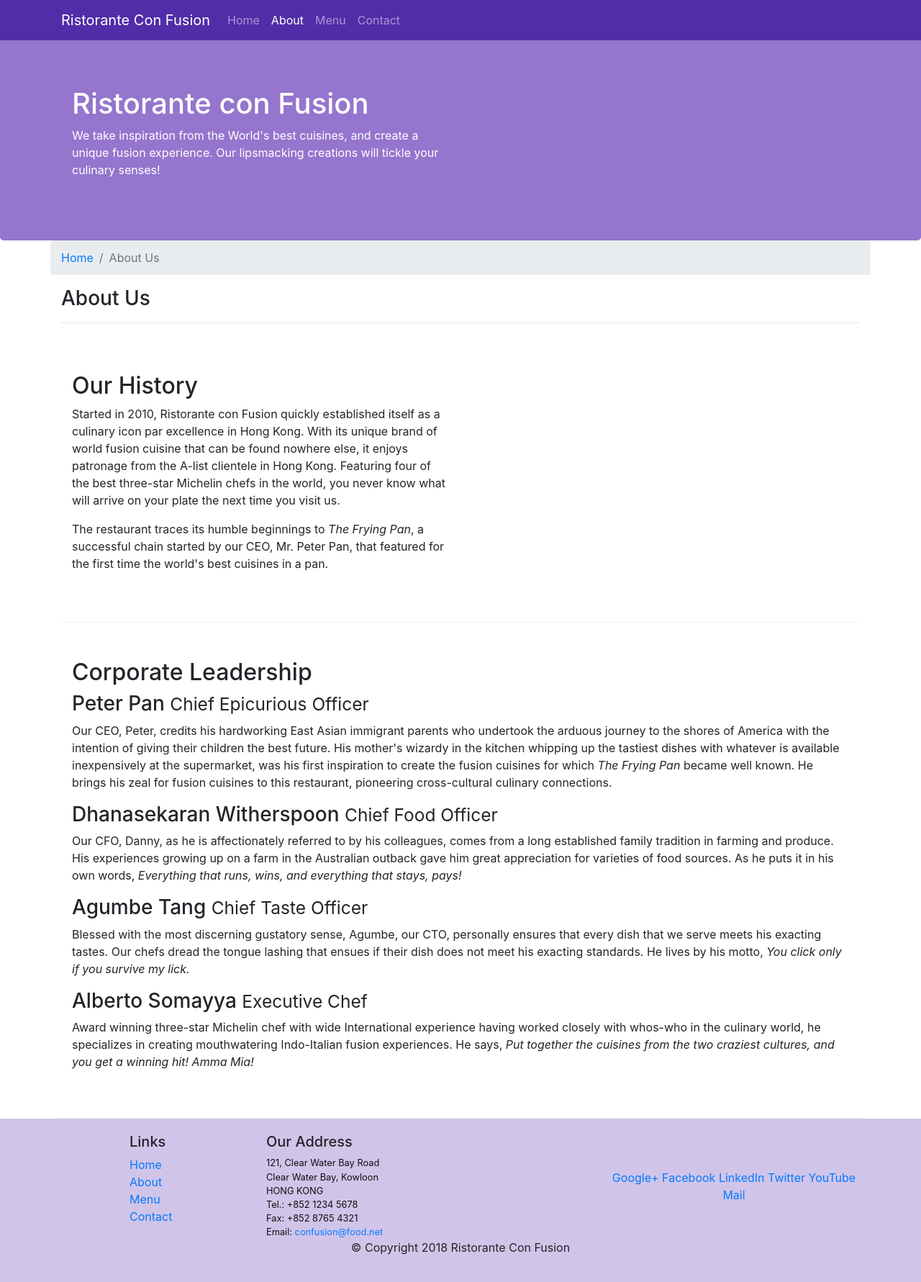
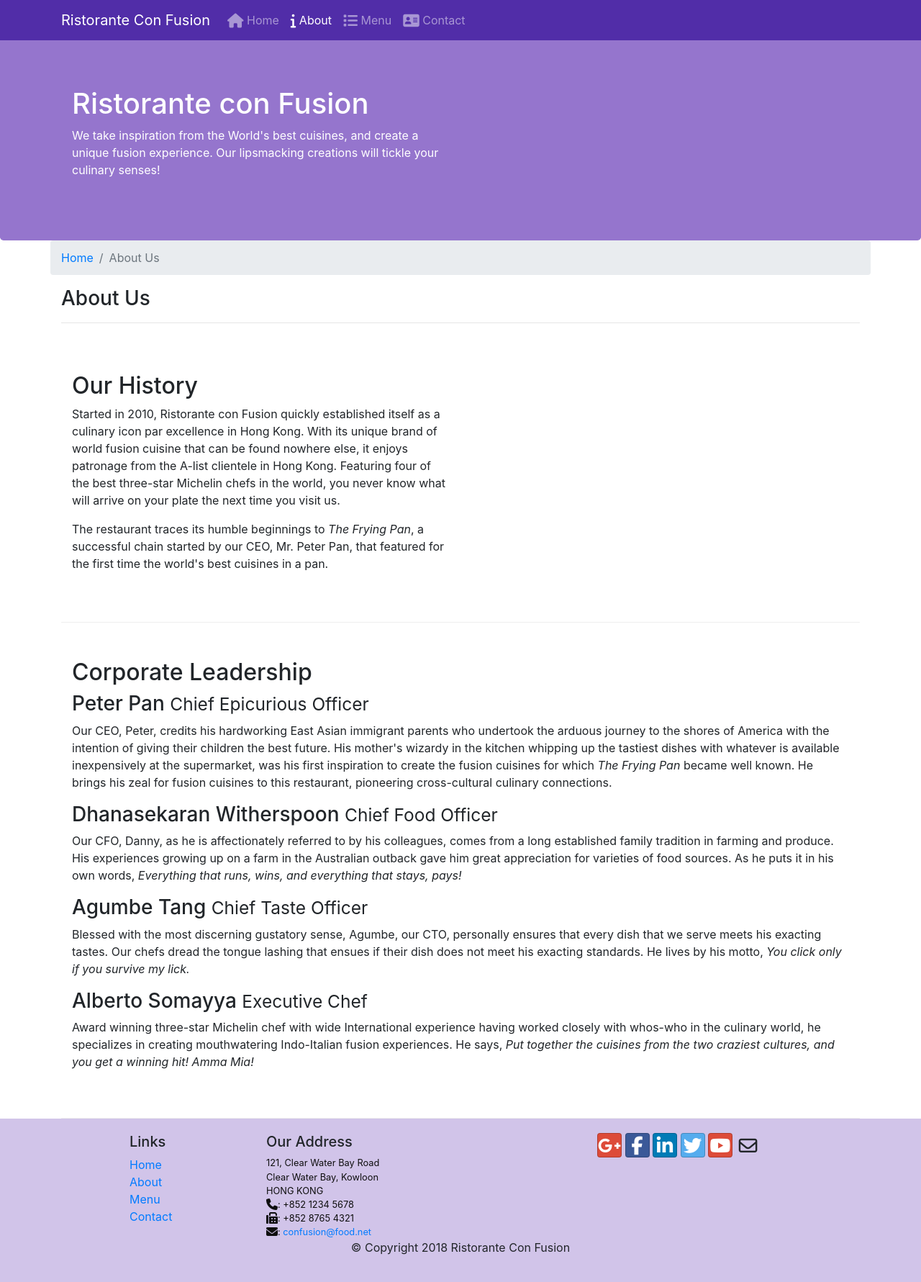
Before and after one commit to modgil1/Bootstrap, a plain HTML site: page aboutus.html in a window 1280 px wide. Shown: the whole page at 72% size. Drawn offline with nearby package versions, Linux system fonts and the light colour scheme.

Commit message:
Icon Fonts

```diff
--- a/aboutus.html
+++ b/aboutus.html
@@ -4,6 +4,8 @@
 <head>
     <link rel="stylesheet" href="node_modules/bootstrap/dist/css/bootstrap.min.css">
     <link rel="stylesheet" href="node_modules/bootstrap/dist/css/bootstrap-grid.min.css">
+     <link rel="stylesheet" href="node_modules/font-awesome/css/font-awesome.min.css">
+    <link rel="stylesheet" href="node_modules/bootstrap-social/bootstrap-social.css">
     <link rel="stylesheet" href="css/styles.css" >
     <title>Ristorante Con Fusion: About Us</title>
 </head>
@@ -18,10 +20,10 @@
             <a class="navbar-brand" href="#">Ristorante Con Fusion</a>
             <div class="collapse navbar-collapse" id="Navbar">
                 <ul class="navbar-nav mr-auto">
-                    <li class="nav-item"><a class="nav-link" href="#">Home</a></li>
-                    <li class="nav-item active"><a class="nav-link" href="./aboutus.html">About</a></li>
-                    <li class="nav-item"><a class="nav-link" href="#">Menu</a></li>
-                    <li class="nav-item"><a class="nav-link" href="#">Contact</a></li>
+                    <li class="nav-item"><a class="nav-link" href="./index.html"><span class="fa fa-home fa-lg"></span> Home</a></li>
+                    <li class="nav-item active"><a class="nav-link" href="#"><span class="fa fa-info fa-lg"></span> About</a></li>
+                    <li class="nav-item"><a class="nav-link" href="#"><span class="fa fa-list fa-lg"></span> Menu</a></li>
+                    <li class="nav-item"><a class="nav-link" href="#"><span class="fa fa-address-card fa-lg"></span> Contact</a></li>
                 </ul>
             </div>
         </div>
@@ -97,20 +99,23 @@
 		              121, Clear Water Bay Road<br>
 		              Clear Water Bay, Kowloon<br>
 		              HONG KONG<br>
-		              Tel.: +852 1234 5678<br>
-		              Fax: +852 8765 4321<br>
-		              Email: <a href="mailto:confusion@food.net">confusion@food.net</a>
+		              <i class="fa fa-phone fa-lg"></i>: +852 1234 5678<br>
+                      <i class="fa fa-fax fa-lg"></i>: +852 8765 4321<br>
+                      <i class="fa fa-envelope fa-lg"></i>:
+                      <a href="mailto:confusion@food.net">confusion@food.net</a>
+
 		           </address>
                 </div>
-                <div class="col-12 col-sm-4 align-self-center">
-                    <div class="text-center" >
-                        <a href="http://google.com/+">Google+</a>
-                        <a href="http://www.facebook.com/profile.php?id=">Facebook</a>
-                        <a href="http://www.linkedin.com/in/">LinkedIn</a>
-                        <a href="http://twitter.com/">Twitter</a>
-                        <a href="http://youtube.com/">YouTube</a>
-                        <a href="mailto:">Mail</a>
+
+                 <div class="text-center">
+                        <a class="btn btn-social-icon btn-google" href="http://google.com/+"><i class="fa fa-google-plus"></i></a>
+                        <a class="btn btn-social-icon btn-facebook" href="http://www.facebook.com/profile.php?id="><i class="fa fa-facebook"></i></a>
+                        <a class="btn btn-social-icon btn-linkedin" href="http://www.linkedin.com/in/"><i class="fa fa-linkedin"></i></a>
+                        <a class="btn btn-social-icon btn-twitter" href="http://twitter.com/"><i class="fa fa-twitter"></i></a>
+                        <a class="btn btn-social-icon btn-google" href="http://youtube.com/"><i class="fa fa-youtube"></i></a>
+                        <a class="btn btn-social-icon" href="mailto:"><i class="fa fa-envelope-o"></i></a>
                     </div>
+
                 </div>
            </div>
            <div div class="row justify-content-center">
```
Also changed, not shown: index.html (+18 -14 lines).
